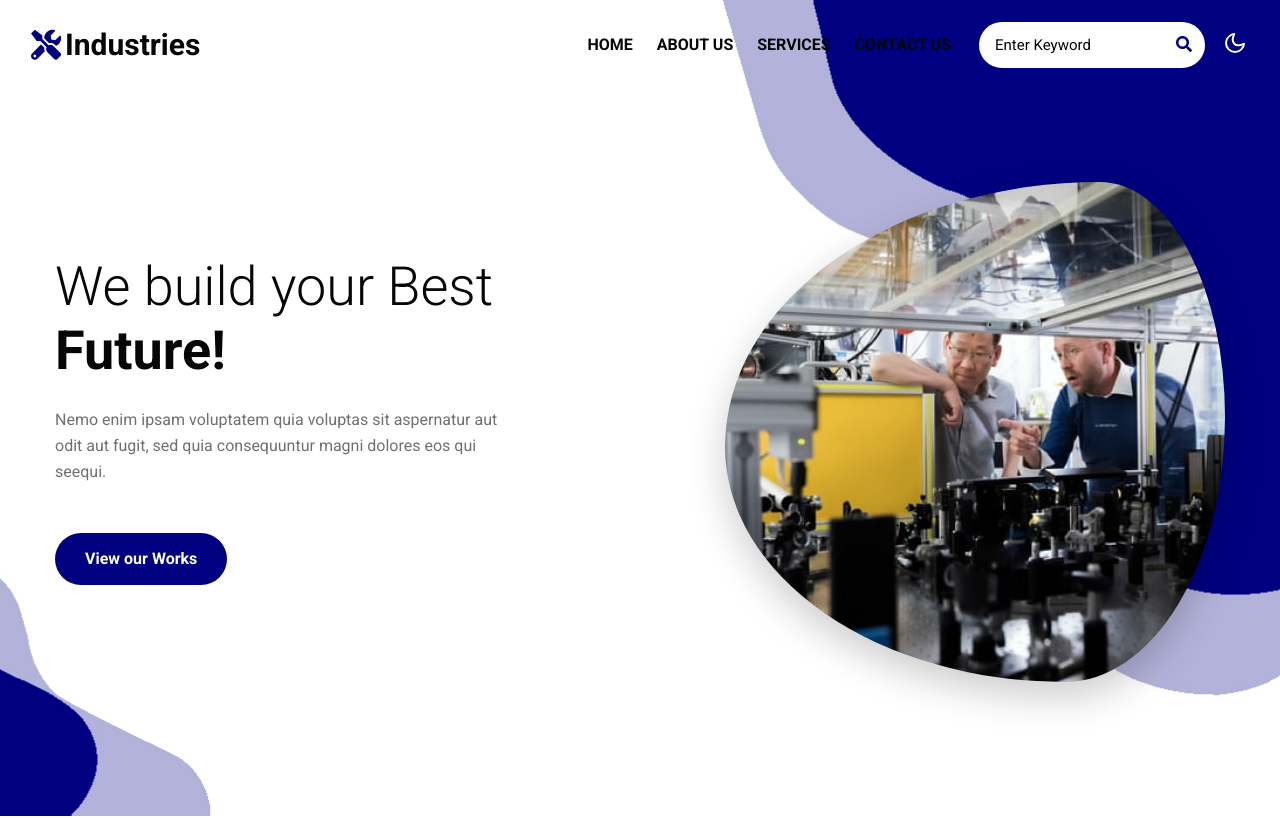
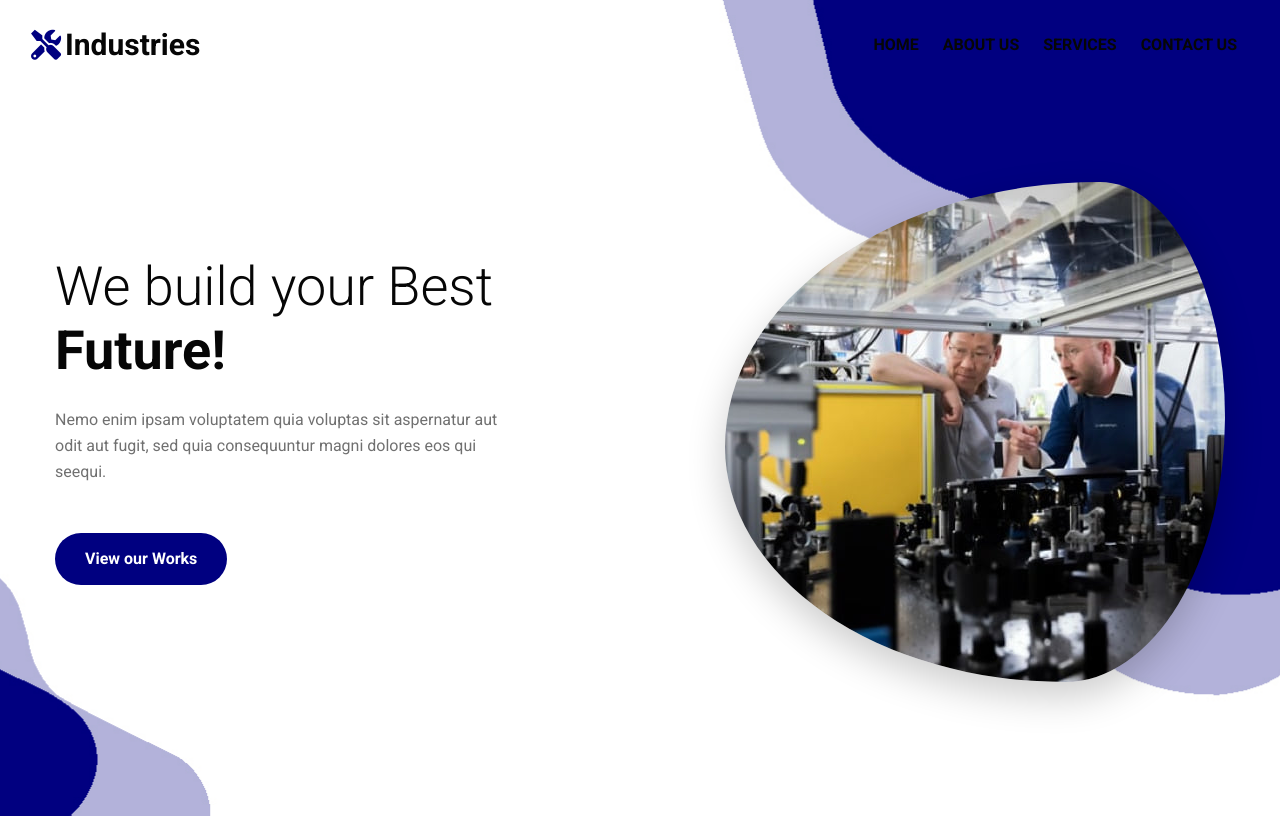
Before and after one commit to amiraby/industry, a plain HTML site: page index.html in a window 1280 px wide. Shown: the top 818 px of the page. Drawn offline with Linux system fonts and the light colour scheme.

Commit message:
nav bar modify

```diff
--- a/index.html
+++ b/index.html
@@ -55,35 +55,8 @@ Author URL: http://w3layouts.com
                         <li class="nav-item">
                             <a class="nav-link" href="contact.html">Contact Us</a>
                         </li>
-                        <!-- search button -->
-                        <div class="search-right ml-lg-3">
-                            <form action="#search" method="GET" class="search-box position-relative">
-                                <div class="input-search">
-                                    <input type="search" placeholder="Enter Keyword" name="search" required="required"
-                                        autofocus="" class="search-popup">
-                                </div>
-                                <button type="submit" class="btn search-btn"><i class="fa fa-search"
-                                        aria-hidden="true"></i></button>
-                            </form>
-                        </div>
-                        <!-- //search button -->
                     </ul>
                 </div>
-                <!-- toggle switch for light and dark theme -->
-                <div class="cont-ser-position">
-                    <nav class="navigation">
-                        <div class="theme-switch-wrapper">
-                            <label class="theme-switch" for="checkbox">
-                                <input type="checkbox" id="checkbox">
-                                <div class="mode-container">
-                                    <i class="gg-sun"></i>
-                                    <i class="gg-moon"></i>
-                                </div>
-                            </label>
-                        </div>
-                    </nav>
-                </div>
-                <!-- //toggle switch for light and dark theme -->
             </nav>
         </div>
     </header>
```
